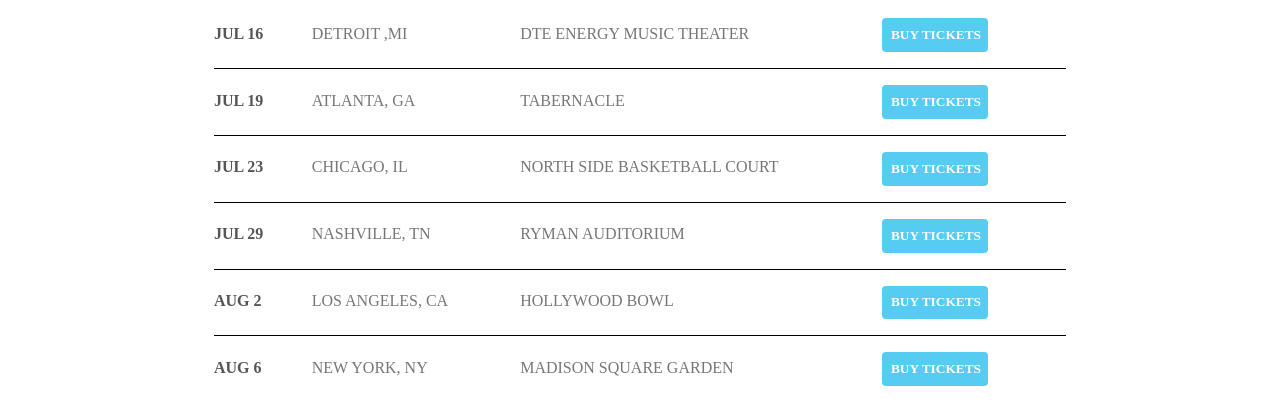
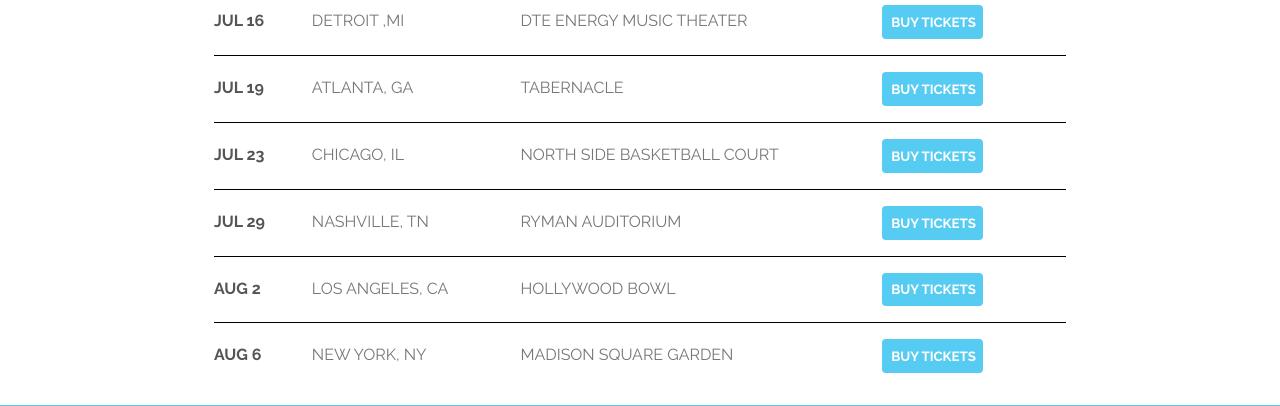
Before and after one commit to PankajNautiyal/The-Generics, a plain HTML site: page index.html in a window 1280 px wide. Shown: the part 565-971 px from the top of the page. Drawn offline with Linux system fonts and the light colour scheme.

Commit message:
Update style.css

```diff
--- a/style.css
+++ b/style.css
@@ -1,4 +1,4 @@
-/* @import url("https://fonts.googleapis.com/css2?family=Raleway:ital,wght@0,100..900;1,100..900&display=swap");
+@import url("https://fonts.googleapis.com/css2?family=Raleway:ital,wght@0,100..900;1,100..900&display=swap");
 @import url("https://fonts.googleapis.com/css2?family=Metal+Mania&display=swap");
 
 
@@ -7,7 +7,7 @@
     src: url("BOOTERZZ.ttf");
     font-weight: normal;
     font-style: normal;
-}  */
+}
 
 * {
     box-sizing: border-box;
```
